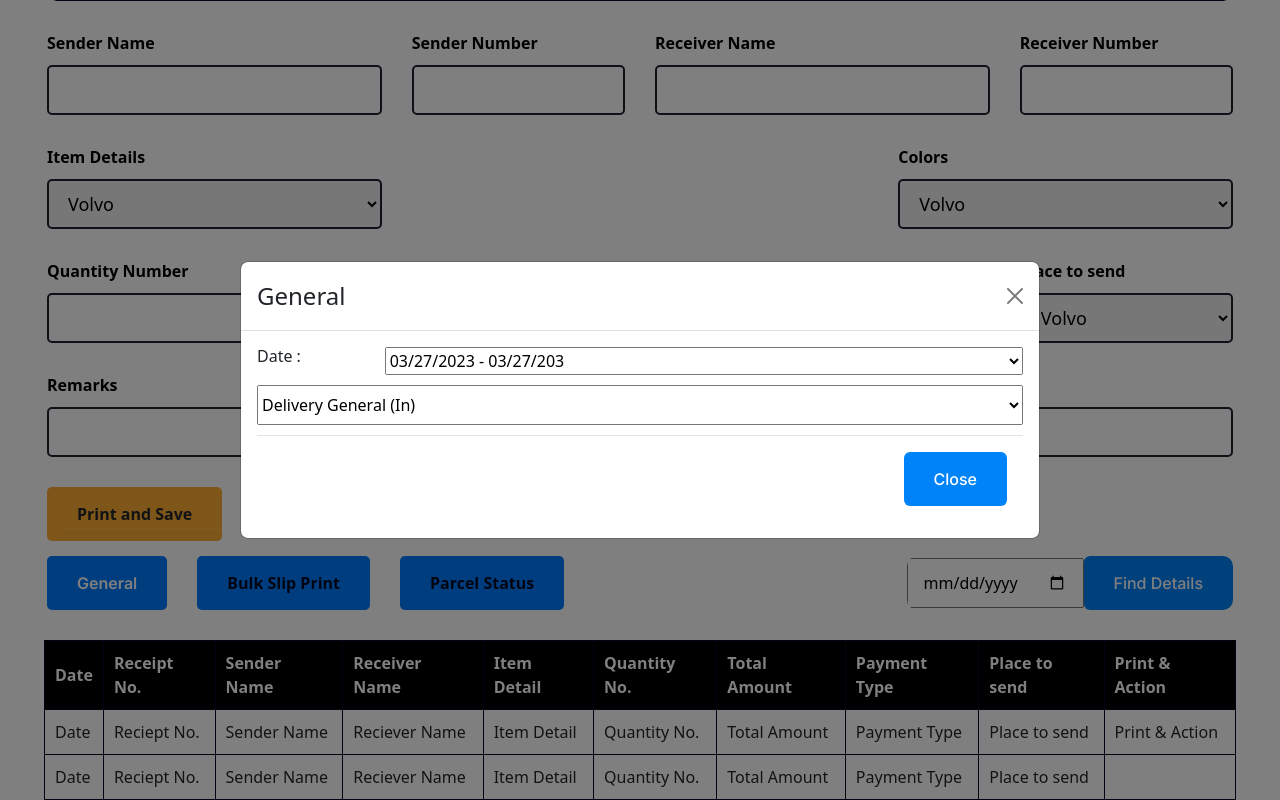
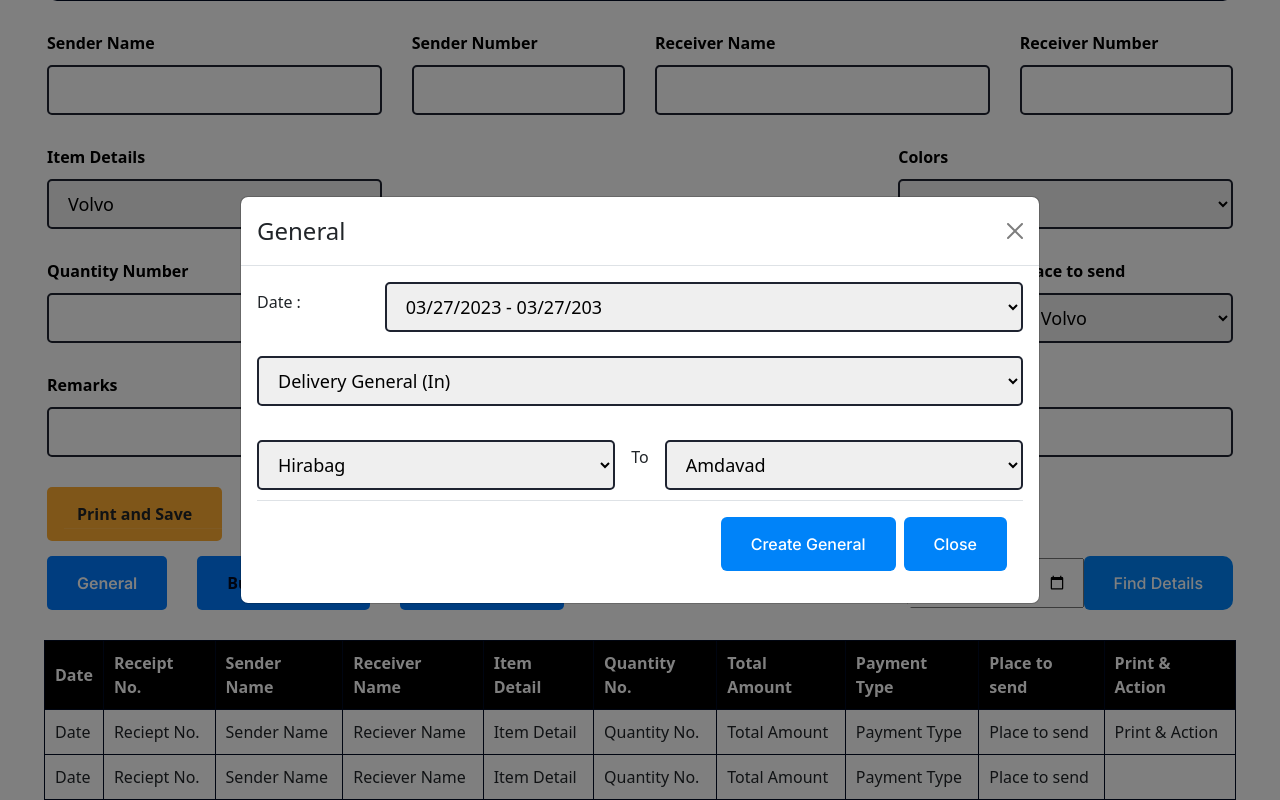
Before and after one commit to Pavan-parcel/pavan-parcel, a React (Create React App) app: page / in a window 1280 px wide. Both pictures are taken after a click on the button "General". Shown: the part 271-1071 px from the top of the page. Built offline with nearby package versions, Linux system fonts and the light colour scheme.

Commit message:
general modal created

```diff
--- a/src/components/table/table.js
+++ b/src/components/table/table.js
@@ -18,8 +18,8 @@ function MyVerticallyCenteredModal(props) {
                 </Modal.Title>
             </Modal.Header>
             <Modal.Body>
-                <form action="">
-                    <div className="days_count d-flex justify-between">
+                <form action="" className='form_control_wrapper'>
+                    <div className="days_count d-flex justify-between align-center">
                         <h6>Date : </h6>
                         <select name="" id="" className='col-10'>
                             <option value=""> 03/27/2023 - 03/27/203 </option>
@@ -31,15 +31,27 @@ function MyVerticallyCenteredModal(props) {
                         </select>
                     </div>
                     <div className="line"></div>
-                    <select name="" id="" className='w-100 general_delivery'>
+                    <select name="" id="" className='w-100 general_delivery my-4'>
                         <option value="">Delivery General (In)</option>
                         <option value="">General (Out)</option>
                     </select>
+                    <div className="send-to-rec d-flex justify-between align-center">
+                    <select name="" id="" className='w-100 general_delivery'>
+                        <option value="">Hirabag</option>
+                        <option value="">Bharuch</option>
+                    </select>
+                    <p className='px-3'>To</p>
+                    <select name="" id="" className='w-100 general_delivery'>
+                        <option value="">Amdavad</option>
+                        <option value="">Bapunagar</option>
+                    </select>
+                    </div>
 
-                </form>
             <Modal.Footer>
+                <Button>Create General</Button>
                 <Button onClick={props.onHide}>Close</Button>
             </Modal.Footer>
+                </form>
             </Modal.Body>
         </Modal>
     );
--- a/src/components/table/table.sass
+++ b/src/components/table/table.sass
@@ -4,6 +4,22 @@
 .general_delivery
     height: 40px
     margin: 10px 0
+.form_control_wrapper
+    display: flex
+    flex-direction: column
+    label
+        margin-bottom: 10px
+        color: #000
+        font-weight: 600
+    input,select
+        border: 2px solid #1E2330
+        height: 50px
+        border-radius: 5px
+        font-size: 18px
+        padding: 10px 15px
+        &:focus
+            background-color: #1E2330
+            color: $white
 .pt__table_print
     margin-top: 15px
     .pt__table-data
```
